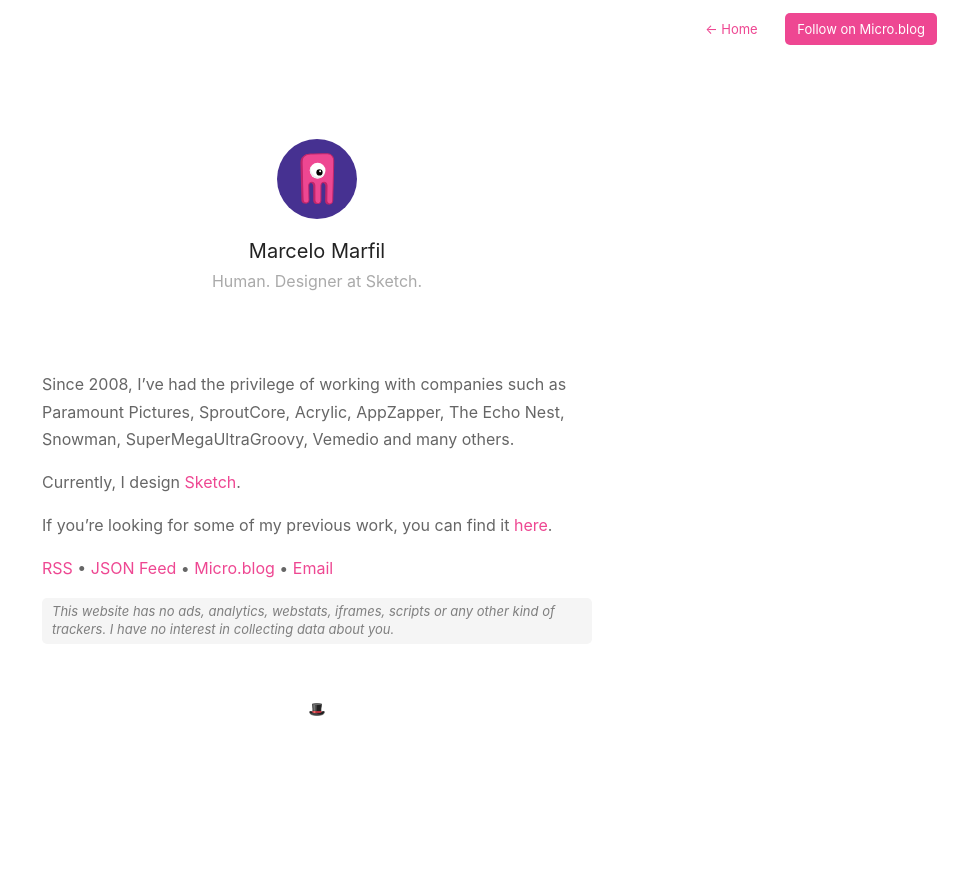
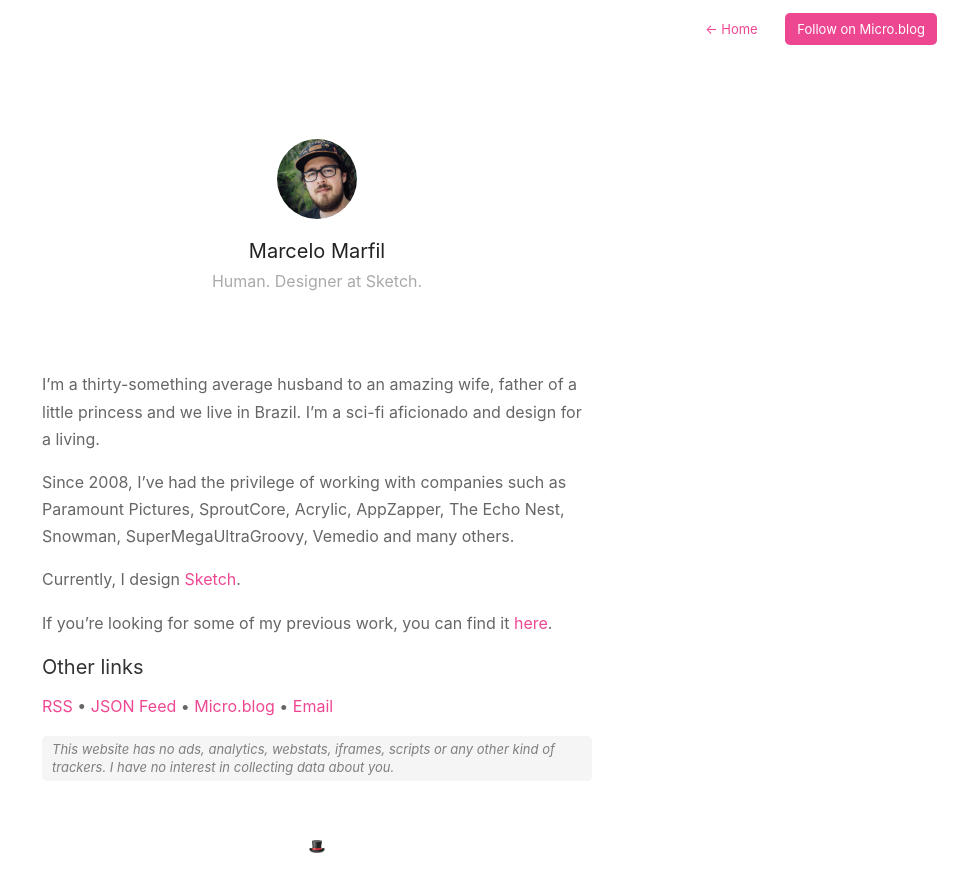
Before and after one commit to lifeinoppo/netlify, a Jekyll site: the page built from about.md, in a window 1280 px wide. Shown: the top 892 px of the page, without its empty margins (323-1280 px from the left). Built offline with Jekyll 4.4.1, drawn with Linux system fonts in a browser that asks for light colours.

Commit message:
A bunch of minor tweaks

````diff
--- a/_includes/profile.html
+++ b/_includes/profile.html
@@ -1,13 +1,19 @@
 <div class="profile">
     <section id="wrapper">
         <header id="header">
-        {% if site.aboutPage %}
-            <a href="{{ "/" | relative_url  }}about">
-                <img id="avatar" src="{{ "/" | relative_url  }}assets/images/avatar.svg"/>
-            </a>
-        {% else %}
+
+        {% if page.url != "/" %}
+        <a href="{{ "/" | relative_url  }}">
+            <img id="avatar" src="{{ "/" | relative_url  }}assets/images/avatar-real.jpg"/>
+        </a>
+        {% endif %}
+
+        {% if page.url != "/about/" %}
+        <a href="{{ "/" | relative_url  }}about">
             <img id="avatar" src="{{ "/" | relative_url  }}assets/images/avatar.svg"/>
+        </a>
         {% endif %}
+
             <h1>{{ site.author }}</h1>
             <h2>{{ site.description }}</h2>
         </header>
--- a/about.md
+++ b/about.md
@@ -3,6 +3,8 @@ title: About
 permalink: about/
 profile: true
 ---
+
+I'm a thirty-something average husband to an amazing wife, father of a little princess and we live in Brazil. I'm a sci-fi aficionado and design for a living.
 
 Since 2008, I’ve had the privilege of working with companies such as Paramount Pictures, SproutCore, Acrylic, AppZapper, The Echo Nest, Snowman, SuperMegaUltraGroovy, Vemedio and many others.
 
@@ -10,6 +12,8 @@ Currently, I design [Sketch](https://sketchapp.com/).
 
 If you're looking for some of my previous work, you can find it [here](/work).
 
+### Other links
+
 [RSS](/feed.xml) • [JSON Feed](/feed.json) • [Micro.blog](https://micro.blog/mmarfil) • [Email](mailto:&#104;&#101;&#108;&#108;&#111;&#064;&#109;&#109;&#097;&#114;&#102;&#105;&#108;&#046;&#099;&#111;&#109;)
 
 ```This website has no ads, analytics, webstats, iframes, scripts or any other kind of trackers. I have no interest in collecting data about you.```
--- a/assets/css/style.css
+++ b/assets/css/style.css
@@ -66,6 +66,7 @@ code.highlighter-rouge {
 	width: 80px;
 	height: 80px;
 	margin-bottom: 20px;
+	border-radius: 40px;
 }
 
 .profile h1 {
````
Also changed, not shown: assets/images/avatar-real.jpg (added).
